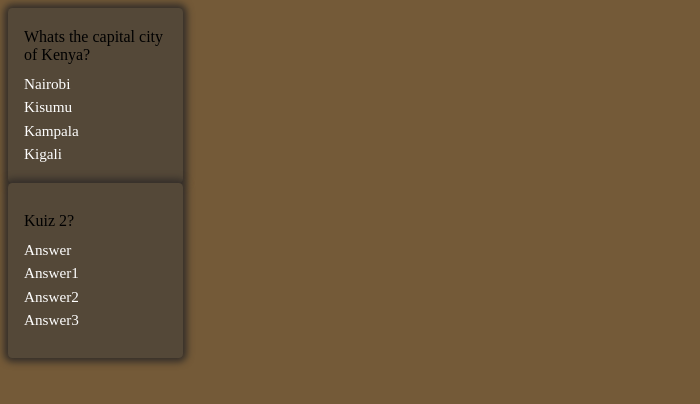
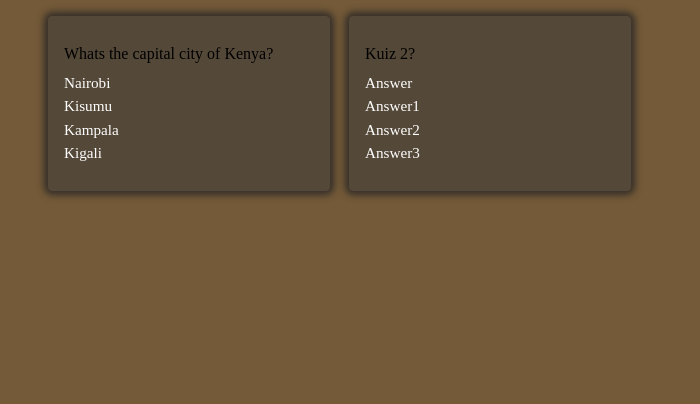
Before and after one commit to Shai9/Quizzy, a React (Create React App) app: page / in a window 1280 px wide. Shown: the top 404 px of the page, without its empty margins (0-700 px from the left). Built offline with nearby package versions, Linux system fonts and the light colour scheme; no server answers.

Commit message:
updated code

```diff
--- a/src/App.css
+++ b/src/App.css
@@ -1,11 +1,24 @@
 body{
   background-color: rgb(116, 90, 56);
+  margin: 0;
 }
 .card .front,
 .card .back {
   position:absolute;
   padding: 1rem;
   backface-visibility: hidden;
+
+}
+.wrapper{
+  max-width: 9040px;
+  margin:1rem 3rem ;
+}
+
+.card-grid{
+  align-items: center;
+  display: grid;
+  grid-template-columns: repeat(auto-fill, minmax(280px, 1fr));
+  gap: 1.2rem;
 }
 .card .back{
   transform: rotateY(180deg);
@@ -29,7 +42,6 @@ body{
   box-shadow: 0 0 7px 4px rgb(52, 46, 41);
   background-color: rgb(84, 72, 56);
   height: 175px;
-  width: 175px;
   transition: 700ms;
   cursor: pointer;
 
--- a/src/App.js
+++ b/src/App.js
@@ -29,7 +29,9 @@ function App() {
   return textArea.value
  }
   return (
+    <div className="wrapper">
     < KuizcardList kuizcards = { kuizcards }/>
+    </div>
   );
 }
 const SAMPLE_KUIZCARDS = [
```
Also changed, not shown: src/components/Kuizcard.js (+7 -2 lines).
